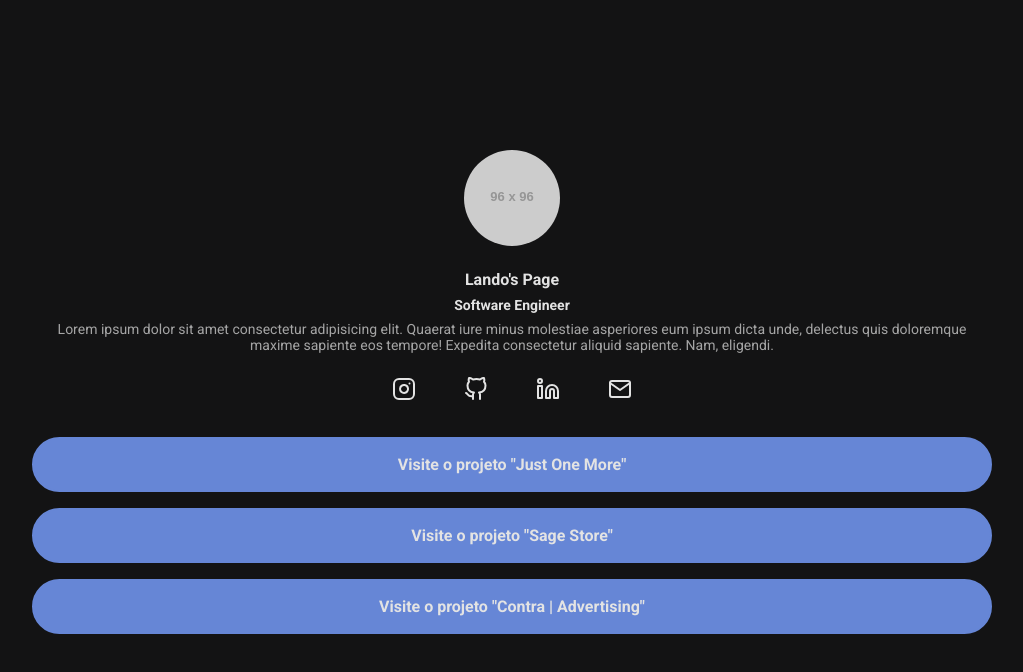
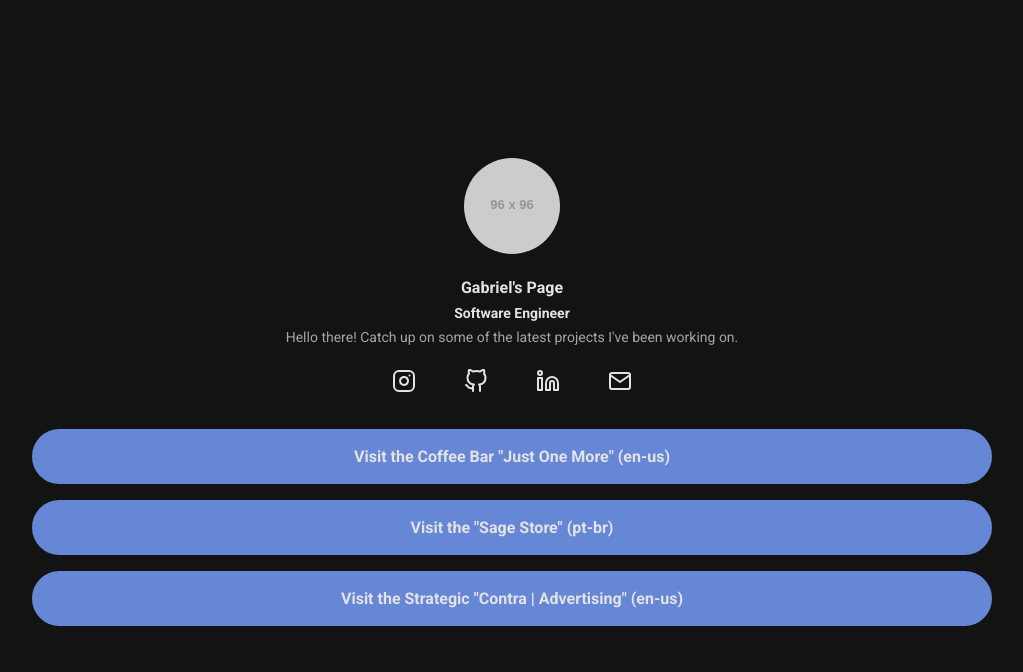
Before and after one commit to senagab/LESS-study, a website: page index.html in a window 1280 px wide. Shown: the whole page, without its empty margins (128-1151 px from the left). Drawn offline with Linux system fonts and the light colour scheme; placeholder pictures from the web are drawn by us.

Commit message:
feat: alterações

```diff
--- a/index.html
+++ b/index.html
@@ -14,10 +14,10 @@
         <header>
             <img class="profile-avatar" src="https://via.placeholder.com/96x96">
             <div class="profile-bio">
-                <h1 class="profile-bio-name">Lando's Page</h1>
+                <h1 class="profile-bio-name">Gabriel's Page</h1>
                 <h2 class="profile-bio-subtitle">Software Engineer</h2>
                 <p class="profile-bio-description">
-                    Lorem ipsum dolor sit amet consectetur adipisicing elit. Quaerat iure minus molestiae asperiores eum ipsum dicta unde, delectus quis doloremque maxime sapiente eos tempore! Expedita consectetur aliquid sapiente. Nam, eligendi.
+                    Hello there! Catch up on some of the latest projects I've been working on.
                 </p>
             </div>
         </header>
@@ -48,18 +48,18 @@
         <nav>
             <ul class="projects-list">
                 <li class="projects-list-item">
-                    <a href="">
-                        Visite o projeto "Just One More"
+                    <a href="https://site-just-one-more.vercel.app">
+                        Visit the Coffee Bar "Just One More" (en-us)
                     </a>
                 </li>
                 <li class="projects-list-item">
-                    <a href="">
-                        Visite o projeto "Sage Store"
+                    <a href="https://sage-store.vercel.app">
+                        Visit the "Sage Store" (pt-br)
                     </a>
                 </li>
                 <li class="projects-list-item">
-                    <a href="">
-                        Visite o projeto "Contra | Advertising"
+                    <a href="https://contra-ten.vercel.app">
+                        Visit the Strategic "Contra | Advertising" (en-us)
                     </a>
                 </li>
             </ul>
--- a/src/styles/main.less
+++ b/src/styles/main.less
@@ -6,6 +6,7 @@
 .mb-8 {
     margin-bottom: 8px;
 }
+
 * {
     box-sizing: border-box;
     margin: 0;
```
